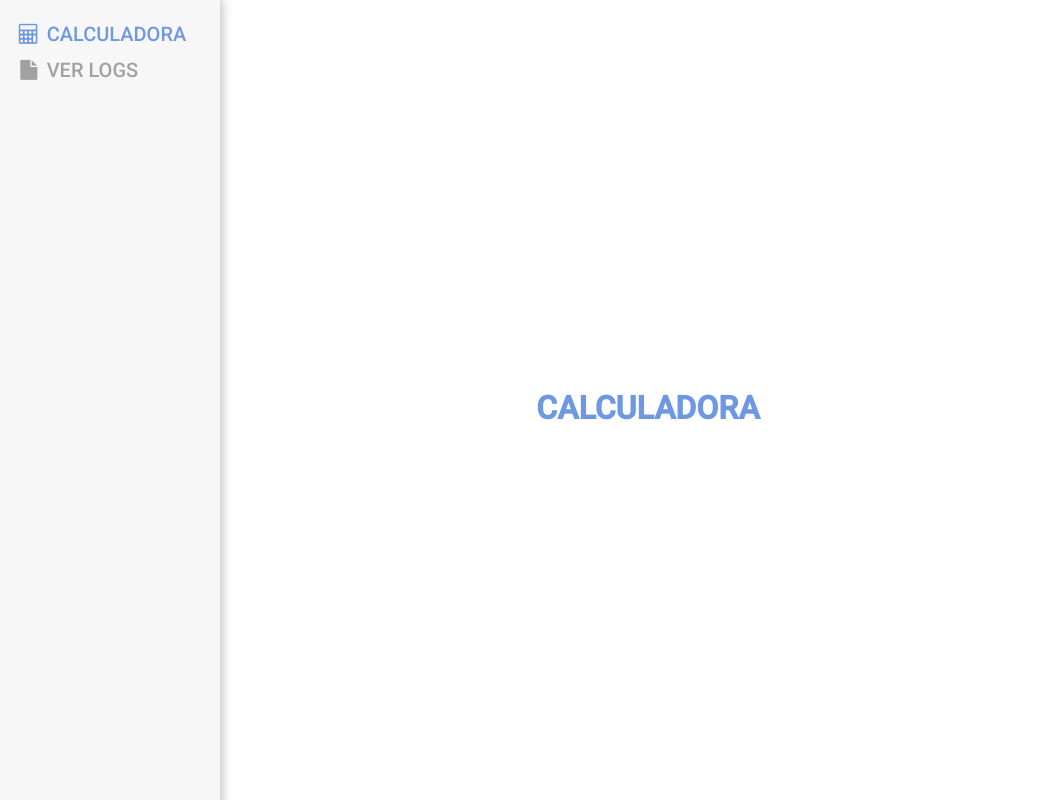
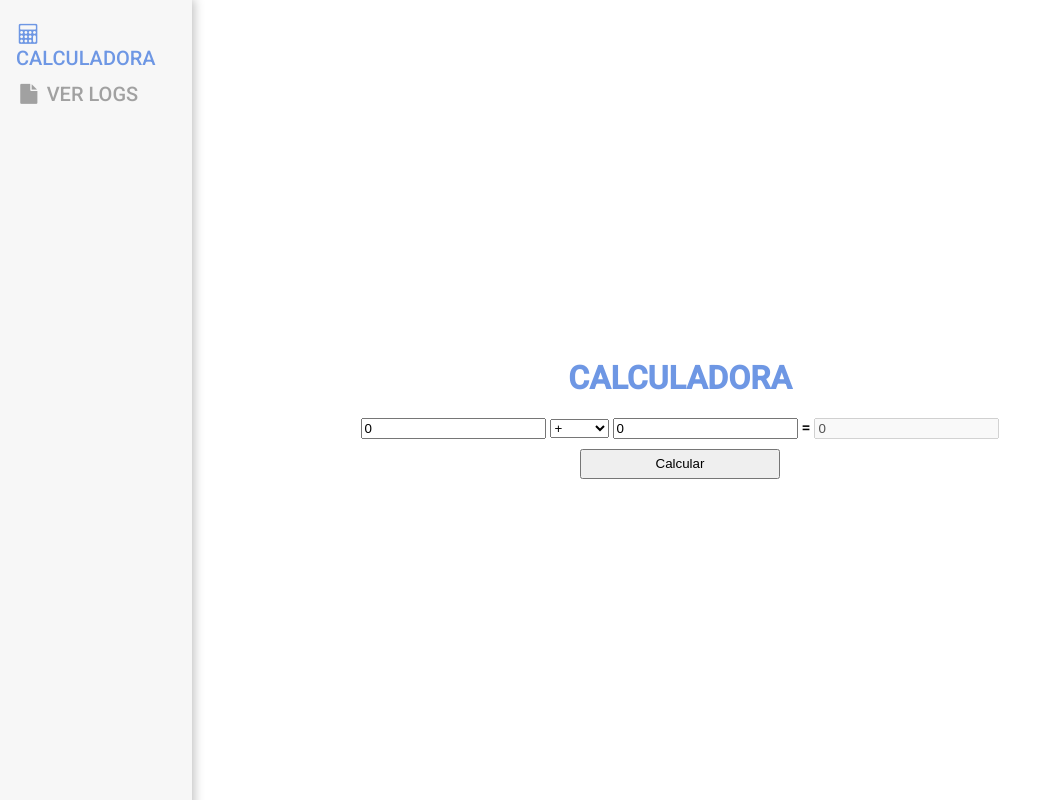
Before and after one commit to WeDias/LAB-ENG-complete, a Flask app: page / in a window 1280 px wide. Shown: the whole page, without its empty margins (0-1045 px from the left). Run offline with Flask 2, Linux system fonts and the light colour scheme.

Commit message:
Calculadora concluída

```diff
--- a/models/log_model.py
+++ b/models/log_model.py
@@ -4,11 +4,11 @@ from models import base
 
 class LogModel(base.Model):
 
-    __table_name__ = 'log'
+    __tablename__ = 'log'
     log_id = base.Column(base.Integer, primary_key=True, autoincrement=True)
     log_date = base.Column(base.DateTime, nullable=False)
     log_args_op = base.Column(base.String(80), nullable=False)
-    log_opt_id = base.Column(base.Integer, base.ForeignKey('operation_type_model.opt_id'), nullable=False)
+    log_opt_id = base.Column(base.Integer, base.ForeignKey('operation_type.opt_id'), nullable=False)
 
     def __init__(self, log_date: datetime, log_args_op: str, log_opt_id: int) -> None:
         self.log_date = log_date
--- a/models/operation_type_model.py
+++ b/models/operation_type_model.py
@@ -3,7 +3,7 @@ from models import base
 
 class OperationTypeModel(base.Model):
 
-    __table_name__ = 'operation_type'
+    __tablename__ = 'operation_type'
     opt_id = base.Column(base.Integer, primary_key=True, autoincrement=True)
     opt_name = base.Column(base.String(80), nullable=False, unique=True)
 
--- a/requirements.txt
+++ b/requirements.txt
@@ -1,5 +1,6 @@
 click==8.0.1
 Flask==2.0.1
+Flask-Cors==3.0.10
 Flask-SQLAlchemy==2.5.1
 greenlet==1.1.1
 gunicorn==20.1.0
@@ -8,5 +9,6 @@ itsdangerous==2.0.1
 Jinja2==3.0.1
 mariadb==1.0.7
 MarkupSafe==2.0.1
+six==1.16.0
 SQLAlchemy==1.4.22
 Werkzeug==2.0.1
--- a/services/elementary_service.py
+++ b/services/elementary_service.py
@@ -1,12 +1,14 @@
 from flask import Flask, request
+from flask_cors import cross_origin
 
 
 app = Flask(__name__)
 app.config.from_object('config')
 
 
-@app.route('/elementary', methods=['GET'])
-def get_result():
+@app.route('/elementary', methods=['POST'])
+@cross_origin()
+def post_result():
     try:
         result = eval(f'{request.form["value1"]} {request.form["operator"]} {request.form["value2"]}')
     except Exception as error:
--- a/services/log_service.py
+++ b/services/log_service.py
@@ -1,5 +1,6 @@
 from datetime import datetime
 from flask import Flask, request
+from flask_cors import cross_origin
 from models import base, LogModel
 
 
@@ -9,12 +10,14 @@ base.init_app(app)
 
 
 @app.route('/log', methods=['POST'])
+@cross_origin()
 def post_log():
     try:
         new_log = LogModel(datetime.now().isoformat(), request.form['args'], int(request.form['id']))
         base.session.add(new_log)
         base.session.commit()
     except Exception as error:
+        print(error)
         return {'status': 500, 'error': 'Ocorreu um erro ao processar a requisição'}
     else:
         return {'status': 200, 'success': True}
--- a/services/transcendental_service.py
+++ b/services/transcendental_service.py
@@ -1,13 +1,15 @@
 from math import cos
 from flask import Flask, request
+from flask_cors import cross_origin
 
 
 app = Flask(__name__)
 app.config.from_object('config')
 
 
-@app.route('/transcendental', methods=['GET'])
-def get_result():
+@app.route('/transcendental', methods=['POST'])
+@cross_origin()
+def post_result():
     try:
         result = cos(float(request.form["value1"]))
     except Exception as error:
--- a/static/css/calculadora.css
+++ b/static/css/calculadora.css
@@ -1,3 +1,9 @@
 #calculadora {
     color: #6e97e4;
 }
+
+button {
+    margin-top: 10px;
+    height: 30px;
+    width: 200px;
+}
--- a/static/css/menu.css
+++ b/static/css/menu.css
@@ -4,11 +4,12 @@ body {
 
 .main {
     height: 100%;
-    width: 100%;
+    width: 75%;
     position: fixed;
     text-align: center;
     align-content: center;
     align-items: center;
+    margin-left: 15%;
 }
 
 .main h1 {
@@ -17,9 +18,8 @@ body {
 
 .sidebar {
     height: 100%;
-    width: 220px;
+    width: 15%;
     position: fixed;
-    z-index: 1;
     top: 0;
     left: 0;
     background-color: #f7f7f7;
--- a/templates/calculadora_template.html
+++ b/templates/calculadora_template.html
@@ -2,7 +2,8 @@
 <html lang="pt-br">
   <head>
     <meta charset="utf-8">
-    <title>Teste</title>
+    <title>LAB-ENG - Calculadora</title>
+    <script src="https://ajax.googleapis.com/ajax/libs/jquery/3.5.1/jquery.min.js"></script>
     <link rel= "stylesheet" type= "text/css" href= "{{url_for('static', filename='css/menu.css')}}">
     <link rel= "stylesheet" type= "text/css" href= "{{url_for('static', filename='css/calculadora.css')}}">
     <link rel="stylesheet" href="https://cdnjs.cloudflare.com/ajax/libs/font-awesome/4.7.0/css/font-awesome.min.css">
@@ -11,22 +12,86 @@
     <link href="https://fonts.googleapis.com/css2?family=Roboto:wght@500&display=swap" rel="stylesheet">
   </head>
   <body>
-
-    <!-- Menu -->
+    <div class="menu">
       <div class="sidebar">
         <a href="#" id="calculadora"><i class="fa fa-fw fa-calculator"></i> CALCULADORA</a>
         <a href="logs" id="logs"><i class="fa fa-fw fa-file"></i> VER LOGS</a>
       </div>
-
-    <!-- Área calculadora -->
       <div class="main">
         <div class="calculadora">
           <h1>CALCULADORA</h1>
-        <form action="">
-
+          <form>
+            <div class="inputs">
+              <input id="value1" type="number" name="value1" value="0"></input>
+              <select id="operator" name="operator">
+                <option value="+">+</option>
+                <option value="-">-</option>
+                <option value="*">*</option>
+                <option value="/">/</option>
+                <option value="**">**</option>
+                <option value="//">//</option>
+                <option value="%">%</option>
+                <option value="cos">cos(x)</option>
+              </select>
+              <input id="value2" type="number" name="value2" value="0"></input> =
+              <input id="result" type="number" name="result" value="0" disabled></input>
+            </div>
+            <div>
+              <button id="elementary">Calcular</button>
+            </div>
           </form>
         </div>
       </div>
+    </div>
+    <script>
+      $("#operator").change(function() {
+          if (this.value === "cos") {
+            $("#value2").hide()
+          } else {
+            $("#value2").show()
+          }
+      })
 
+      // Realização do cálculo
+      $("#elementary").click(function(e) {
+        e.preventDefault()
+
+        let value1 = $("#value1").val()
+        let value2 = $("#value2").val()
+        let operator = $("#operator").val()
+
+        let id
+        let url
+        let args
+
+        if ($("#operator").val() !== "cos") {
+          id = 1;
+          url = "http://localhost:5001/elementary"
+          args = `${value1} ${operator} ${value2}`
+        } else {
+          id = 2;
+          url = "http://localhost:5002/transcendental"
+          args = `cos(${value1})`
+        }
+
+        $.ajax({
+          url: url,
+          type: "post",
+          data: {value1: value1, operator: operator, value2: value2},
+          success: function(response) {
+            $("#result").val(response.result)
+
+            // Geração do log
+            $.ajax({
+              url: "http://localhost:5003/log",
+              type: "post",
+              data: {id: id, args: `${args} = ${response.result}`},
+            })
+
+          },
+        })
+      })
+
+    </script>
   </body>
 </html>
```
Also changed, not shown: 2 other files. Lines whose indentation alone changed are shown as unchanged.
